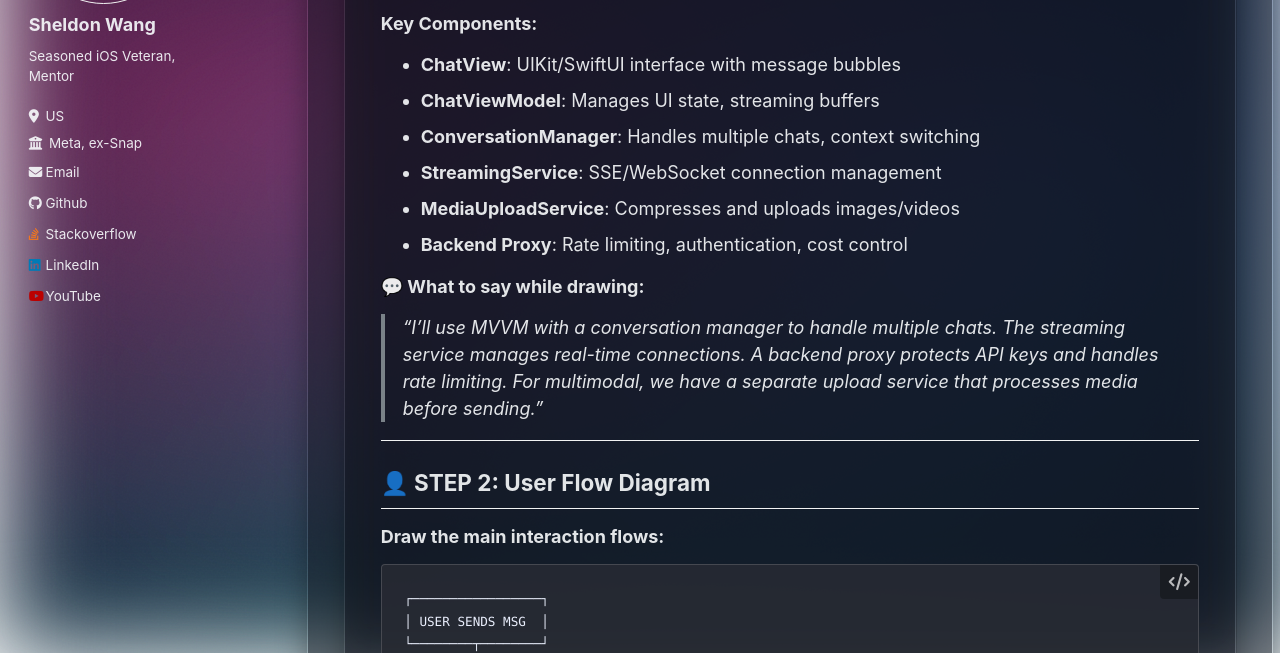
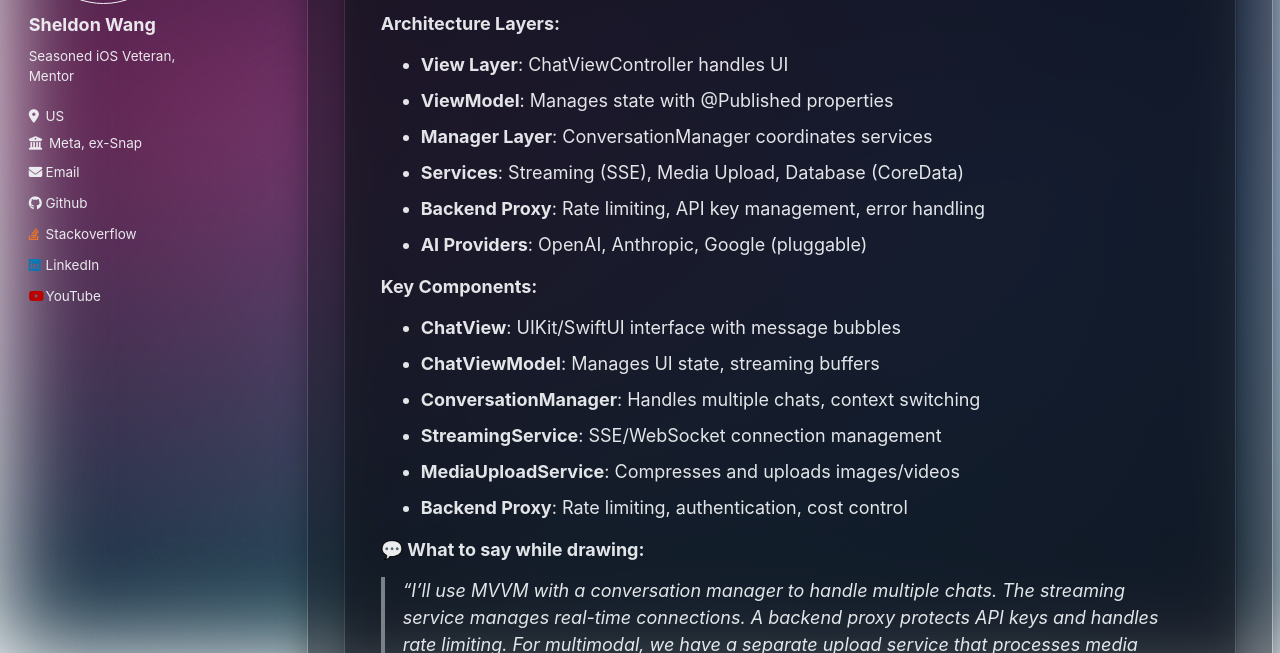
Before and after one commit to SheldonWangRJT/SheldonWangRJT.Github.io, a Jekyll site: the page built from _interviews/2025-10-11-ai-chatbot-system-design.md, in a window 1280 px wide and 900 px high, scrolled down 817 px, cut to the strip 247-900 px from the top of the window. Built offline with Jekyll 4.4.1, drawn with Linux system fonts in a browser that asks for light colours; comment, search, counter and statistics services are not loaded.

```diff
--- a/_interviews/2025-10-11-ai-chatbot-system-design.md
+++ b/_interviews/2025-10-11-ai-chatbot-system-design.md
@@ -39,38 +39,29 @@ Design an **AI Chat Application** for iOS similar to ChatGPT that supports:
 **In the interview, start by drawing this:**
 
 {% mermaid %}
-graph TB;
-    subgraph "iOS Client Layer";
-        UI[ChatViewController<br/>- MessageList<br/>- InputBar<br/>- TypewriterEffect];
-        VM[ChatViewModel<br/>- @Published messages<br/>- isStreaming state];
-        CM[ConversationManager<br/>- Active chat<br/>- Queue requests<br/>- Context window];
-        SS[StreamingService<br/>- SSE/WebSocket<br/>- Parsing<br/>- Buffering];
-        MS[MediaUploadService<br/>- Image processing<br/>- Compression<br/>- Upload queue];
-        DB[DatabaseManager<br/>- CoreData<br/>- History<br/>- Offline];
+flowchart TD;
+    UI[ChatViewController] --> VM[ChatViewModel];
+    VM --> CM[ConversationManager];
 
-        UI --> VM;
-        VM --> CM;
-        CM --> SS;
-        CM --> MS;
-        CM --> DB;
-    end;
+    CM --> SS[StreamingService];
+    CM --> MS[MediaUploadService];
+    CM --> DB[DatabaseManager];
 
-    subgraph "Backend / Proxy Server";
-        PROXY[API Gateway<br/>- Rate limiting<br/>- API key mgmt<br/>- Request queue<br/>- Error handling];
-    end;
+    SS -->|HTTPS/SSE| PROXY[Backend Proxy];
+    MS -->|Upload Images| PROXY;
 
-    subgraph "AI Service Providers";
-        OPENAI[OpenAI API<br/>- GPT-4<br/>- DALL-E<br/>- Vision];
-        CLAUDE[Anthropic<br/>- Claude API];
-        GEMINI[Google AI<br/>- Gemini API];
-    end;
+    PROXY --> OPENAI[OpenAI GPT-4];
+    PROXY --> CLAUDE[Anthropic Claude];
+    PROXY --> GEMINI[Google Gemini];
+{% endmermaid %}
 
-    SS -->|HTTPS/SSE| PROXY;
-    MS -->|Upload| PROXY;
-    PROXY --> OPENAI;
-    PROXY --> CLAUDE;
-    PROXY --> GEMINI;
-{% endmermaid %}
+**Architecture Layers:**
+- **View Layer**: ChatViewController handles UI
+- **ViewModel**: Manages state with @Published properties
+- **Manager Layer**: ConversationManager coordinates services
+- **Services**: Streaming (SSE), Media Upload, Database (CoreData)
+- **Backend Proxy**: Rate limiting, API key management, error handling
+- **AI Providers**: OpenAI, Anthropic, Google (pluggable)
 
 **Key Components:**
 - **ChatView**: UIKit/SwiftUI interface with message bubbles
```
Also changed, not shown: _interviews/2025-10-11-short-video-app-system-design.md (+71 -111 lines).
